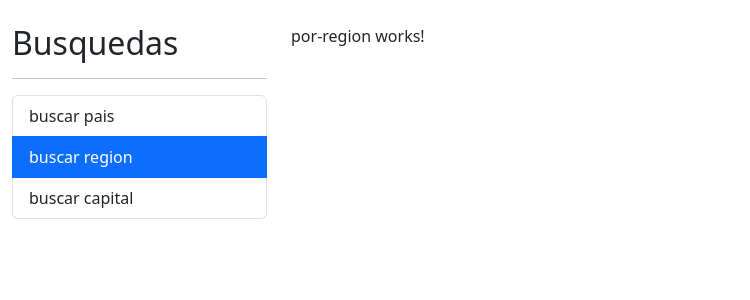
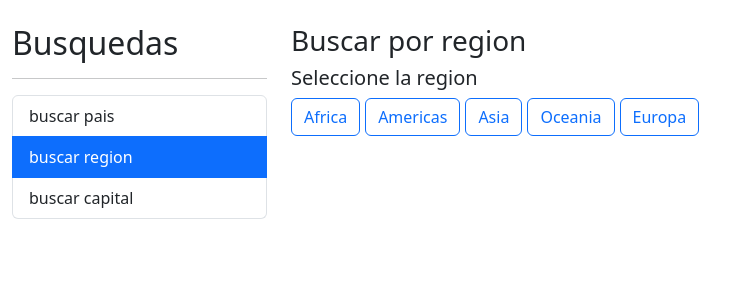
Before and after one commit to rodo92/paisesApp, an Angular app: page /region in a window 1280 px wide. Shown: the top 300 px of the page, without its empty margins (0-750 px from the left). Built offline with nearby package versions, Linux system fonts and the light colour scheme.

Commit message:
Feat: clases css condicionales

```diff
--- a/src/app/pais/pages/por-region/por-region.component.html
+++ b/src/app/pais/pages/por-region/por-region.component.html
@@ -1 +1,23 @@
-<p>por-region works!</p>
+<h3>Buscar por region <small>{{ regionActiva | titlecase }}</small></h3>
+
+<h5>Seleccione la region</h5>
+
+<!-- [class.btn-primary]="region === regionActiva" -->
+
+<!-- [ngClass]="{
+    'btn-primary': region === regionActiva,
+    'btn-outline-primary': region !== regionActiva
+}" -->
+
+
+<div class="row">
+    <div class="col">
+        <button
+            *ngFor="let region of regiones"
+            [class]="getClass(region)"
+            (click)="activaRegion(region)"
+        >
+            {{ region | titlecase }}
+        </button>
+    </div>
+</div>
--- a/src/app/pais/pages/por-region/por-region.component.ts
+++ b/src/app/pais/pages/por-region/por-region.component.ts
@@ -4,8 +4,19 @@ import { Component } from '@angular/core';
   selector: 'app-por-region',
   templateUrl: './por-region.component.html',
   styles: [
+    `button {
+      margin-right: 5px;    }`
   ]
 })
 export class PorRegionComponent {
+  regiones: string[] = ['africa', 'americas', 'asia', 'oceania', 'europa'];
+  regionActiva: string = '';
 
+  getClass(region: string) {
+    return (region === this.regionActiva) ? 'btn btn-primary': 'btn btn-outline-primary';
+  }
+
+  activaRegion(region: string) {
+    this.regionActiva = region;
+  }
 }
```
